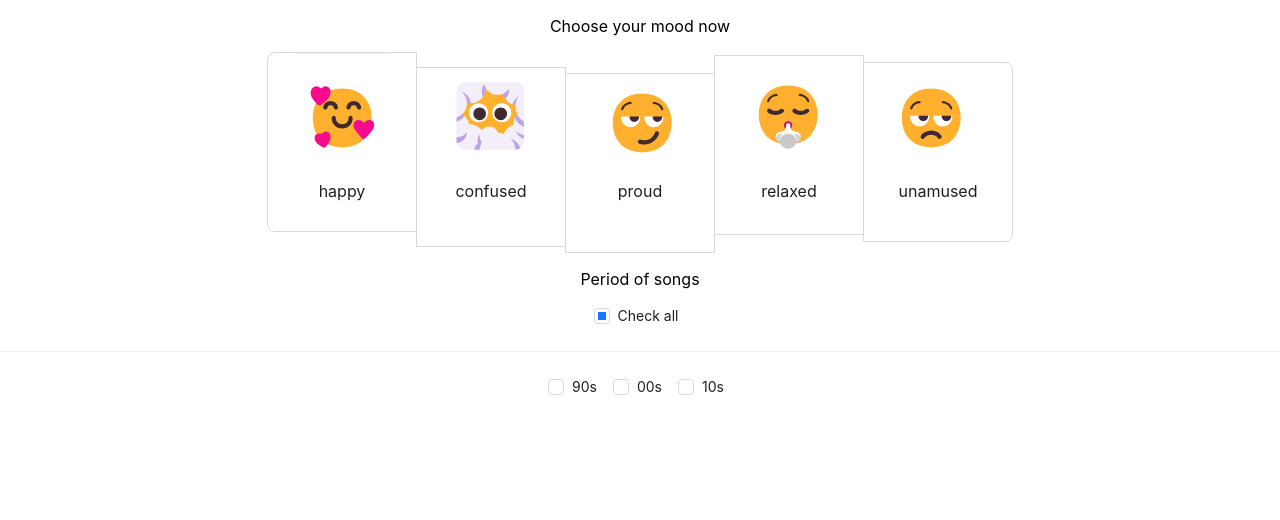
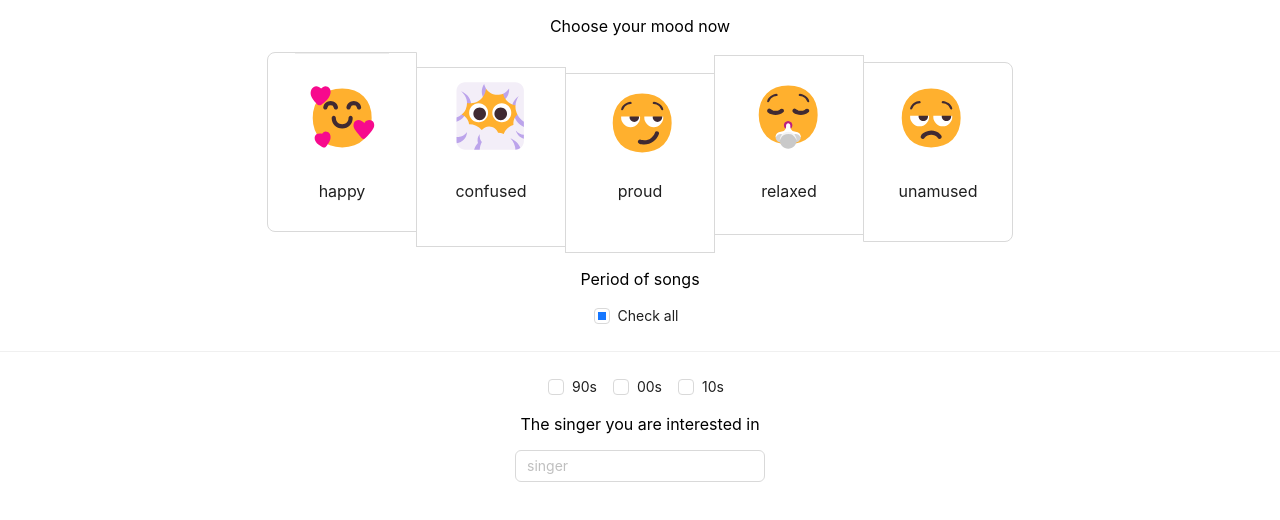
Before and after one commit to izthy-03/SWS-Everything4Emotion, a React (Create React App) app: page / in a window 1280 px wide. Shown: the top 520 px of the page. Built offline with nearby package versions, Linux system fonts and the light colour scheme.

Commit message:
add Singer

```diff
--- a/src/components/MoodList.js
+++ b/src/components/MoodList.js
@@ -22,7 +22,7 @@ const MoodList = () => {
     <div>
       <p>Choose your mood now</p>
       <p>
-        <Radio.Group defaultValue="a" size="large" onChange={handleChange} style={{ marginTop: 0, }}>
+        <Radio.Group defaultValue="null" size="large" onChange={handleChange} style={{ marginTop: 0, }}>
           <Radio.Button value="happy" style={{ width: 150, height: 180 }}>
             <img src={happy} />
             happy
--- a/src/components/Singer.js
+++ b/src/components/Singer.js
@@ -1,8 +1,21 @@
-import React from "react";
+import React, { useState } from "react";
+import Input from "antd/es/input/Input";
 
 const Singer = () => {
+  const [value, setValue] = useState("");
 
+  // called when input modified
+  const handleChange = (event) => {
+    setValue(event.target.value)
+    console.log(value);
+  }
 
+  return (
+    <div>
+      <p>The singer you are interested in</p>
+      <Input placeholder="singer" onChange={handleChange} style={{ width: 250, }} />
+    </div>
+  );
 }
 
 export default Singer;
--- a/src/pages/InputForm.js
+++ b/src/pages/InputForm.js
@@ -1,6 +1,7 @@
 import React from "react";
 import MoodList from "../components/MoodList";
 import SongPeriod from "../components/SongPeriod";
+import Singer from "../components/Singer";
 
 const InputForm = () => {
 
@@ -8,6 +9,7 @@ const InputForm = () => {
     <div>
       <MoodList />
       <SongPeriod />
+      <Singer />
     </div>
 
   );
```
